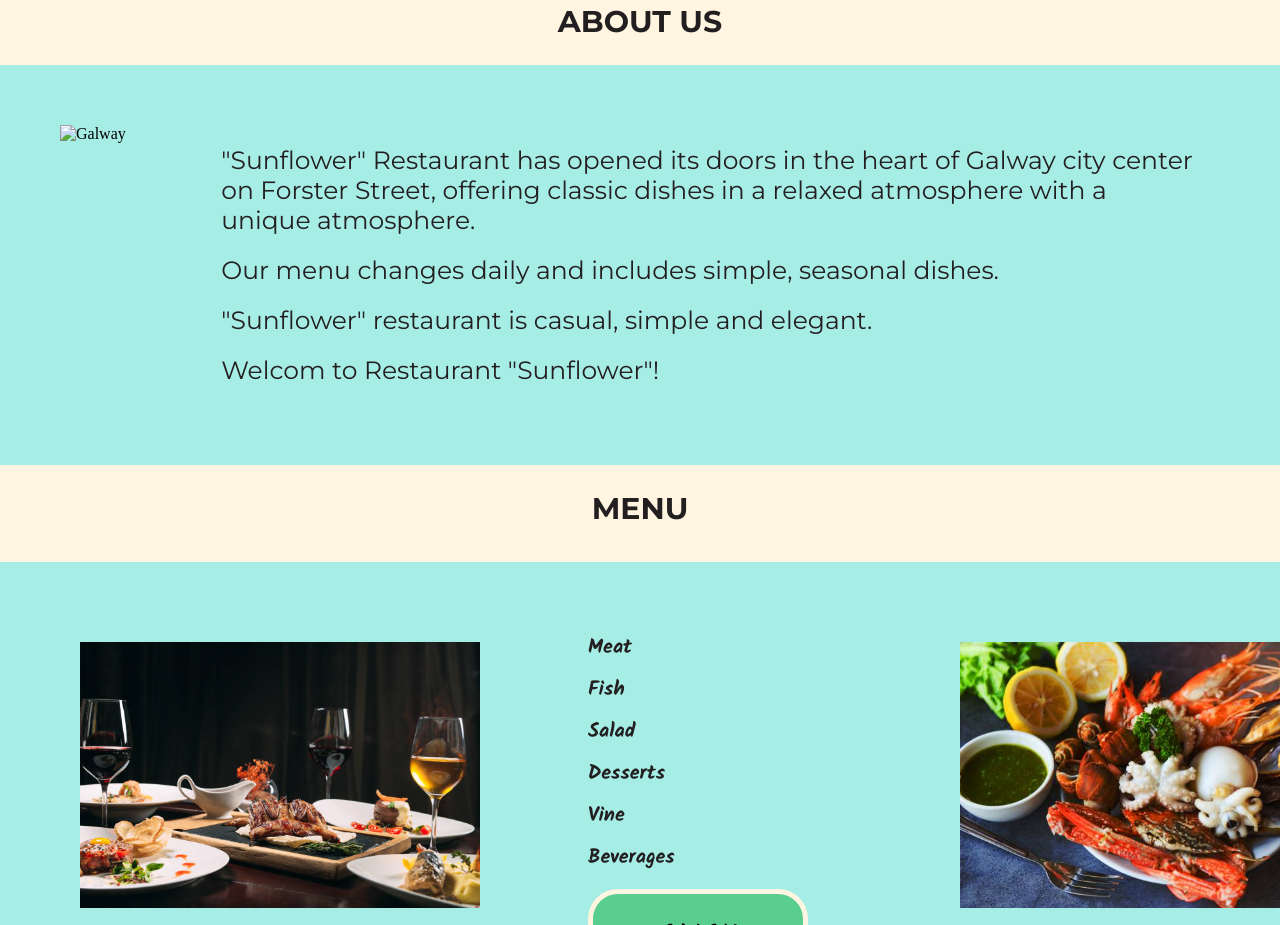
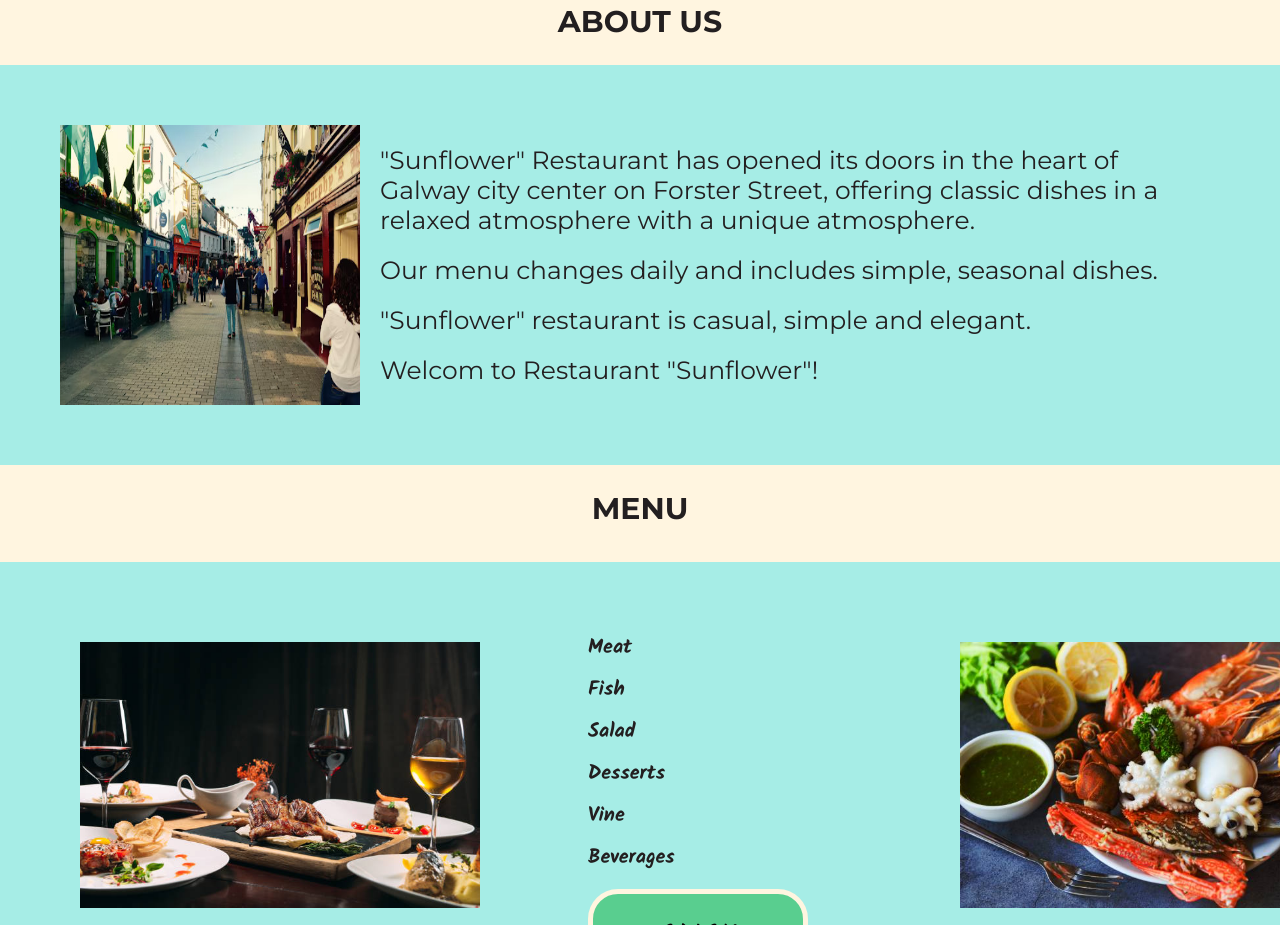
Before and after one commit to Viktoria-eir/Restaurant, a plain HTML site: page index.html in a window 1280 px wide. Shown: the part 778-1703 px from the top of the page. Drawn offline with Linux system fonts and the light colour scheme.

Commit message:
Update index.html

```diff
--- a/index.html
+++ b/index.html
@@ -38,7 +38,7 @@
 </div>
 <div class="wrapper">
 <div class="section-about">
-    <img src="photo-1626199749010-cf0f32558395.avif" alt="Galway" width="300px">
+    <img src="photo-1626199749010-cf0f32558395.jpg" alt="Galway" width="300px">
     <div>
         <p class="about-us">"Sunflower" Restaurant has opened its doors in the heart of Galway city center on Forster Street, offering classic dishes in a relaxed atmosphere with a unique atmosphere.</p>
         <p class="about-us">Our menu changes daily and includes simple, seasonal dishes. </p>
```
